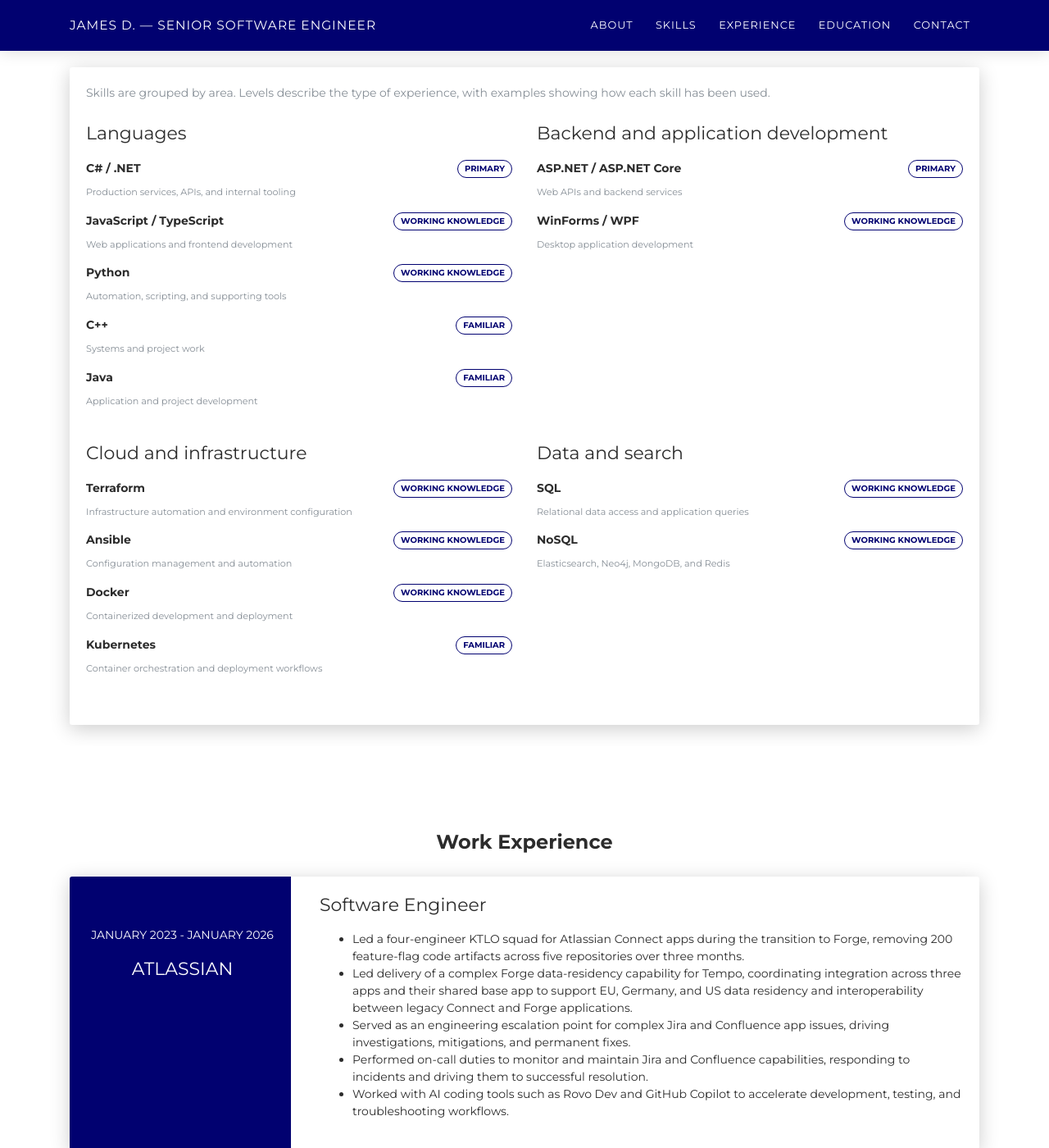
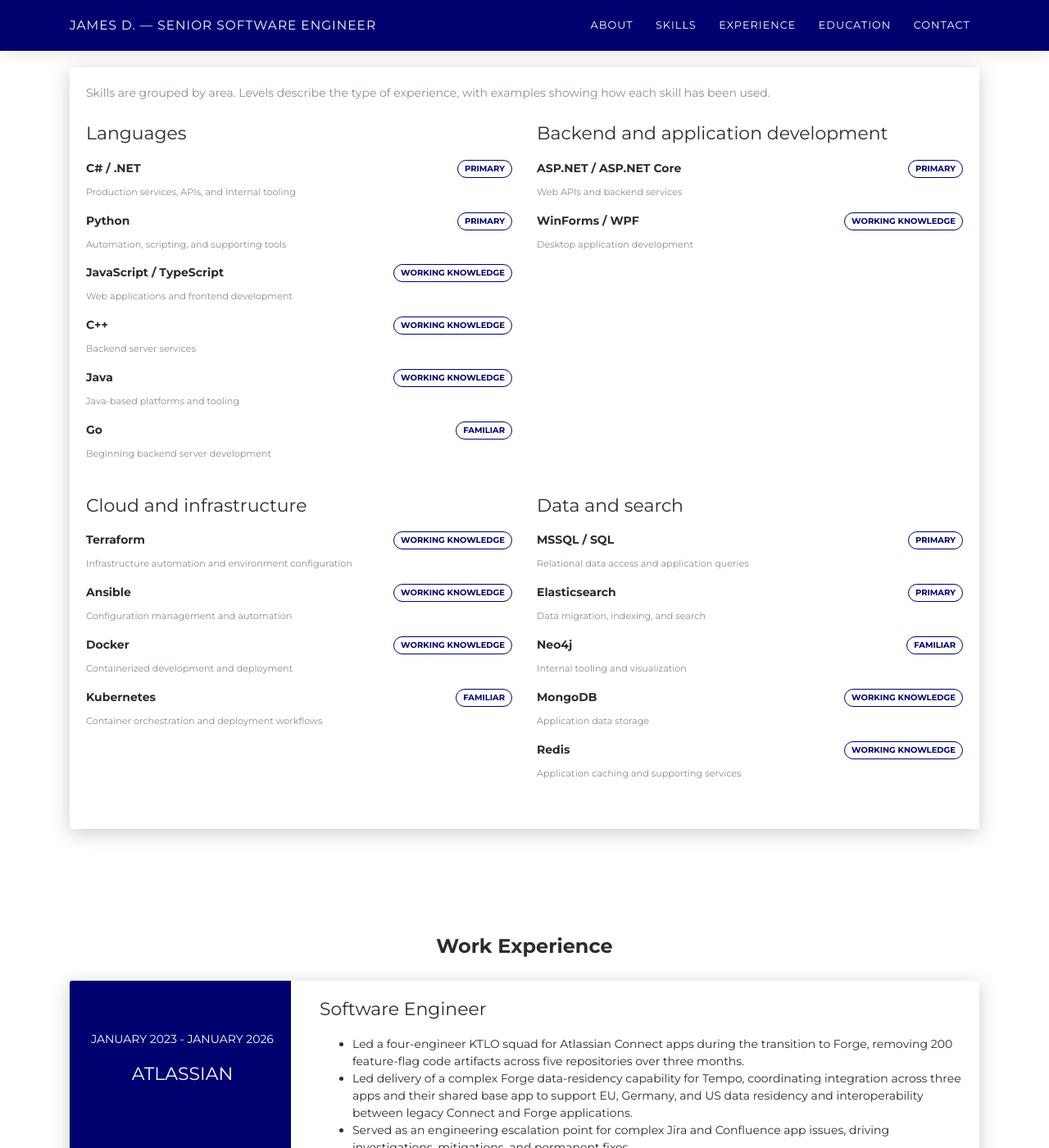
Before and after one commit to jamesd24/jamesd24.github.io, a Jekyll site: the page built from index.html, in a window 1280 px wide and 1400 px high, scrolled down 1032 px. Shown: the whole window at 82% size. Built offline with Jekyll 4.4.1, drawn with Linux system fonts in a browser that asks for light colours; nearby versions of some CDN libraries.

Commit message:
Adjust skill levels and split combined data skills based on review feedback

```diff
--- a/_data/skills.yml
+++ b/_data/skills.yml
@@ -3,18 +3,21 @@
     - name: C# / .NET
       level: Primary
       evidence: Production services, APIs, and internal tooling
+    - name: Python
+      level: Primary
+      evidence: Automation, scripting, and supporting tools
     - name: JavaScript / TypeScript
       level: Working knowledge
       evidence: Web applications and frontend development
-    - name: Python
+    - name: C++
       level: Working knowledge
-      evidence: Automation, scripting, and supporting tools
-    - name: C++
+      evidence: Backend server services
+    - name: Java
+      level: Working knowledge
+      evidence: Java-based platforms and tooling
+    - name: Go
       level: Familiar
-      evidence: Systems and project work
-    - name: Java
-      level: Familiar
-      evidence: Application and project development
+      evidence: Beginning backend server development
 
 - name: Backend and application development
   skills:
@@ -42,9 +45,18 @@
 
 - name: Data and search
   skills:
-    - name: SQL
+    - name: MSSQL / SQL
+      level: Primary
+      evidence: Relational data access and application queries
+    - name: Elasticsearch
+      level: Primary
+      evidence: Data migration, indexing, and search
+    - name: Neo4j
+      level: Familiar
+      evidence: Internal tooling and visualization
+    - name: MongoDB
       level: Working knowledge
-      evidence: Relational data access and application queries
-    - name: NoSQL
+      evidence: Application data storage
+    - name: Redis
       level: Working knowledge
-      evidence: Elasticsearch, Neo4j, MongoDB, and Redis
+      evidence: Application caching and supporting services
```
